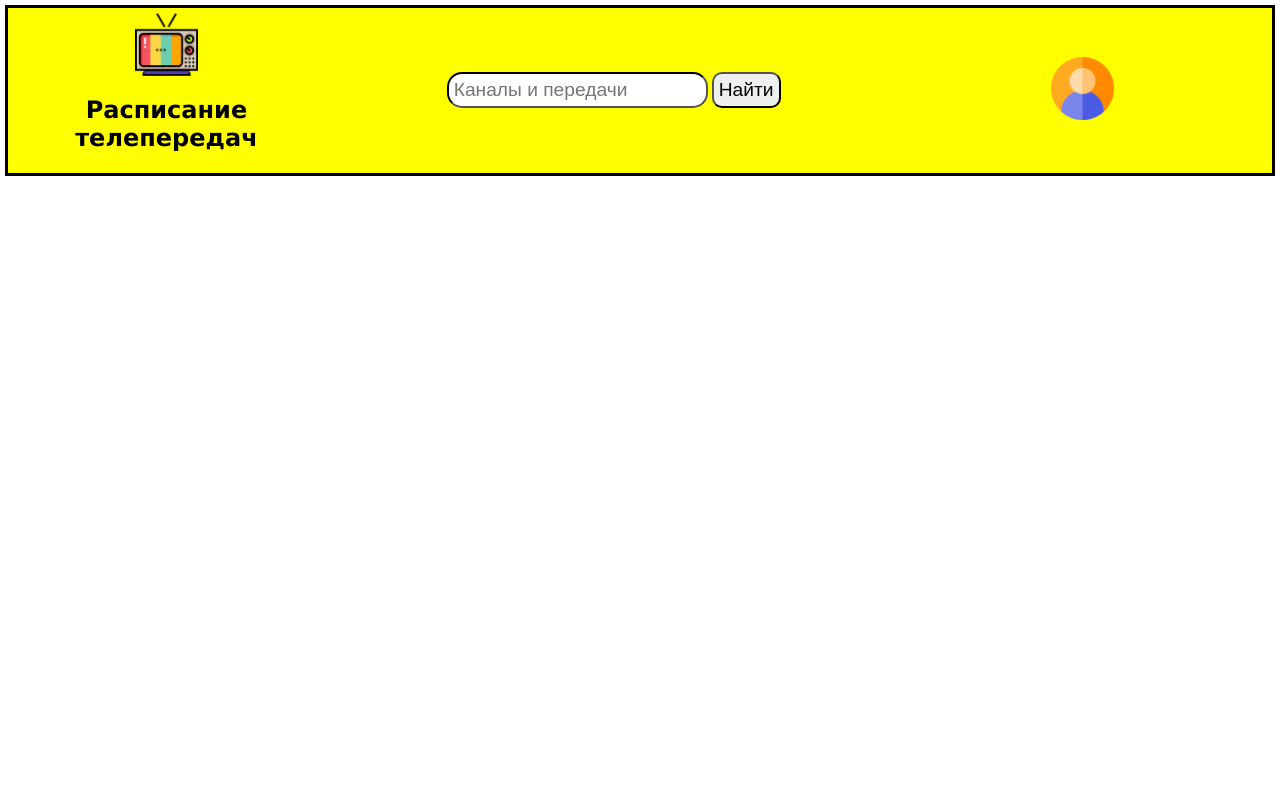
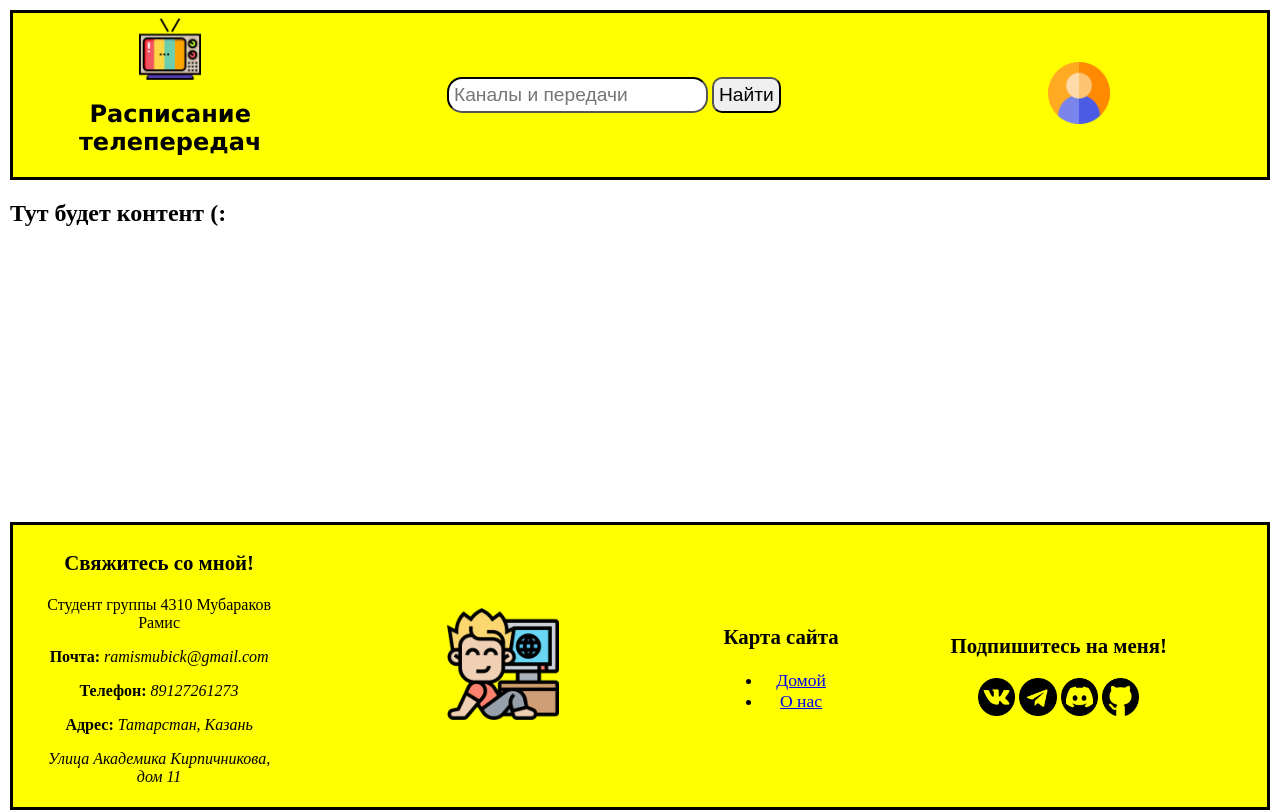
Before and after one commit to Ram1s17/TVshowSchedule, a plain HTML site: page client/index.html in a window 1280 px wide. Drawn offline with Linux system fonts and the light colour scheme.

Commit message:
Add style for footer in index.html

```diff
--- a/client/index.html
+++ b/client/index.html
@@ -5,9 +5,11 @@
     <title>Расписание телепередач</title>
     <!--<link rel="stylesheet"  type="text/css"  href="../styles/reset.css">-->
     <link rel="stylesheet"  type="text/css"  href="../styles/style.css">
+    <link rel="shortcut icon" href="../images/tv.png" type="image/png">
   </head>
   <body>
-    <header>
+    <div class="wrapper">
+        <header class="header">
             <div class="header-container" >
                 <div class="header-left">
                     <div class="header-logo">
@@ -35,8 +37,39 @@
             </div>
         </header>
         <main>
+            <h2>Тут будет контент (:</h2>
         </main>
         <footer>
+            <div class="footer-container">
+                <div class="footer-information">
+                    <h3>Свяжитесь со мной!</h3>
+                    <p>Студент группы 4310 Мубараков Рамис</p>
+                    <p><b>Почта: </b><i>ramismubick@gmail.com</i></p>
+                    <p><b>Телефон: </b><i>89127261273</i></p>
+                    <p><b>Адрес: </b><i>Татарстан, Казань</i></p>
+                    <p><i>Улица Академика Кирпичникова, дом 11</i></p>
+                </div>
+                <div class="footer-image">
+                    <img src="../images/watch-tv.png" width="30%" height="30%">
+                </div>
+                <div class="footer-sitemap">
+                    <h3>Карта сайта</h3>
+                    <ul>
+                        <li><a href="index.html">Домой</a></li>
+                        <li><a href="#">О нас</a></li>
+                    </ul>
+                </div>
+                <div class="footer-social-networks">
+                    <h3>Подпишитесь на меня!</h3>
+                    <div class="social-links">
+                        <a href="https://vk.com/rmubarakov_17"><img src="../images/vk.png" width="10%" height="10%"></a>
+                        <a href="https://t.me/rmubarakov"><img src="../images/telegram.png" width="10%" height="10%"></a>
+                        <a href="https://discordapp.com/users/693046045969743912"><img src="../images/discord.png" width="10%" height="10%"></a>
+                        <a href="https://github.com/Ram1s17"><img src="../images/github.png" width="10%" height="10%"></i></a>
+                    </div>
+                </div>
+            </div>
         </footer>
+    </div>
   </body>
 </html>
--- a/styles/style.css
+++ b/styles/style.css
@@ -1,5 +1,12 @@
-body {
+html, body {
+    height: 100%;
     margin: 5px;
+}
+
+.wrapper {
+    min-height: 100%;
+    display: flex;
+    flex-direction: column;
 }
 
 header {
@@ -64,3 +71,49 @@ header .header-nav img {
     width: 20%;
     height: 20%;
 }
+
+main {
+    flex: 1 1 auto;
+}
+
+footer {
+    text-align: center;
+}
+
+footer .footer-container {
+    background: yellow;
+    border: solid;
+    padding: 5px;
+    display: flex;
+    justify-content: space-around;
+    align-items: center;
+}
+
+footer .footer-image {
+    flex-basis: 30%;
+}
+
+footer .footer-information {
+    flex-basis: 20%;
+}
+
+footer .footer-container h3 {
+    font-size: 130%;
+}
+
+footer .footer-sitemap li{
+    font-size: 110%;
+}
+
+
+footer .footer-sitemap a:visited{
+    color: black;
+}
+
+footer .footer-sitemap a:visited{
+    color: red;
+}
+
+footer .footer-social-networks {
+    flex-basis: 30%;
+}
```
Also changed, not shown: images/discord.png (added), images/github.png (added), images/telegram.png (added), images/vk.png (added), images/watch-tv.png (added). Lines whose indentation alone changed are shown as unchanged.
